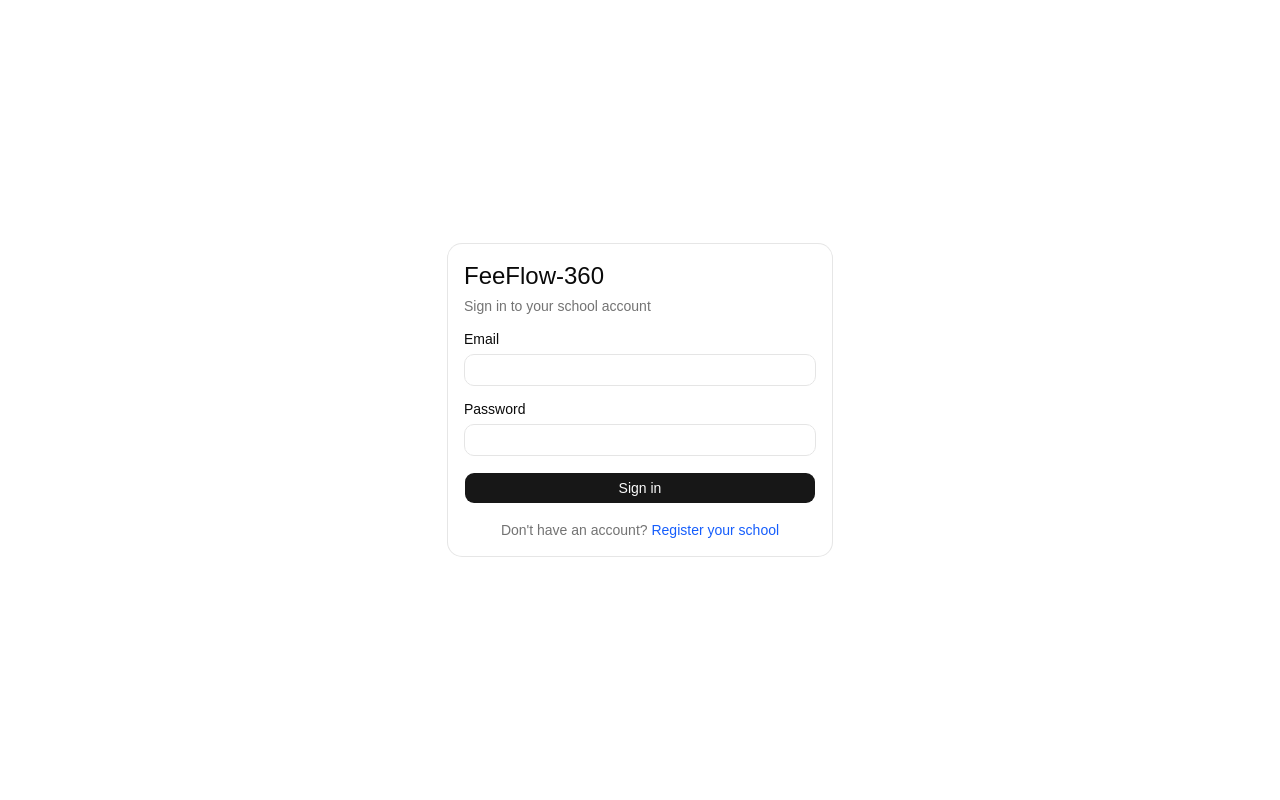
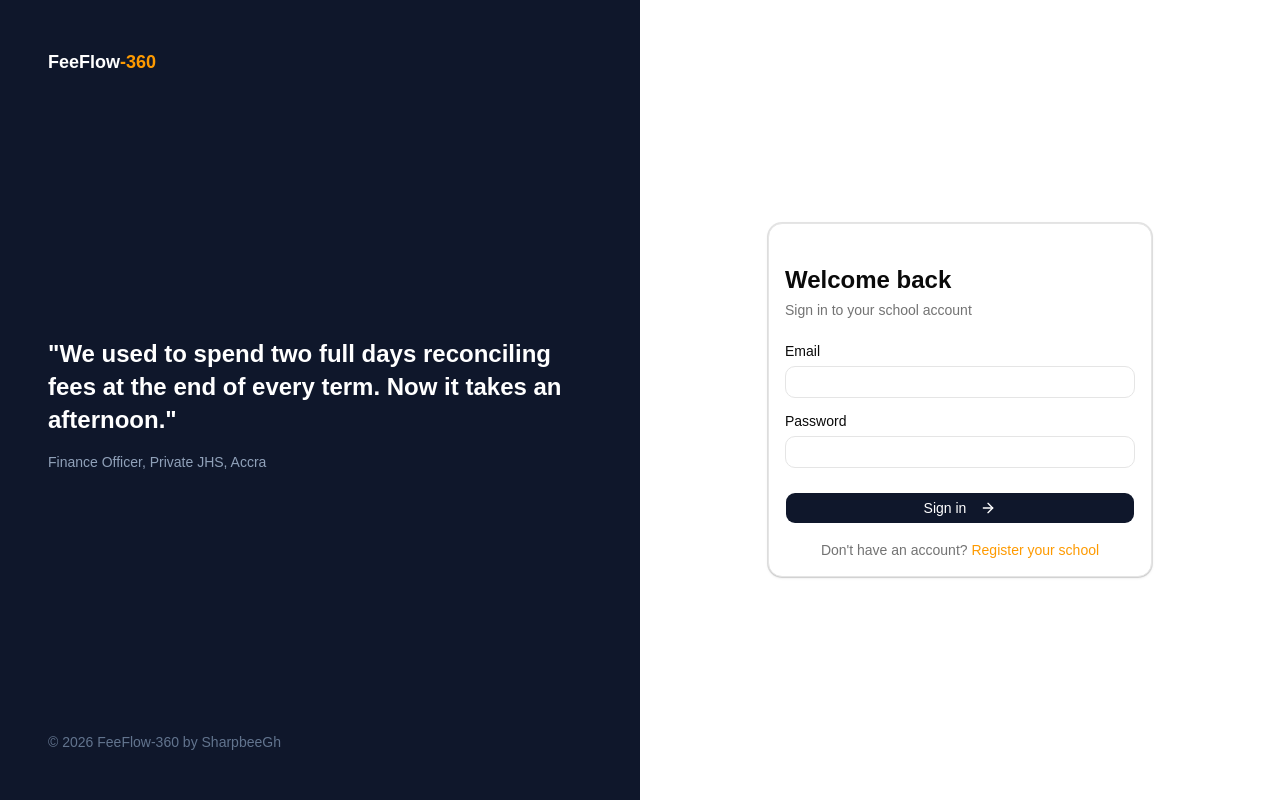
Before and after one commit to SharpbeeGh-Eduflow360/feeflow-360, a React (Vite) app: page /login in a window 1280 px wide. Built offline with nearby package versions, Linux system fonts and the light colour scheme; no server answers.

Commit message:
feat: redesign login page with split-screen brand layout

```diff
--- a/src/pages/Login.tsx
+++ b/src/pages/Login.tsx
@@ -1,17 +1,13 @@
 import { useState } from 'react'
 import type { FormEvent } from 'react'
 import { Link, useNavigate } from 'react-router-dom'
+import { motion } from 'framer-motion'
 import { supabase } from '@/lib/supabase'
 import { Button } from '@/components/ui/button'
 import { Input } from '@/components/ui/input'
 import { Label } from '@/components/ui/label'
-import {
-  Card,
-  CardContent,
-  CardDescription,
-  CardHeader,
-  CardTitle,
-} from '@/components/ui/card'
+import { Card, CardContent } from '@/components/ui/card'
+import { ArrowRight } from 'lucide-react'
 
 export default function Login() {
   const navigate = useNavigate()
@@ -41,14 +37,52 @@ export default function Login() {
   }
 
   return (
-    <div className="min-h-screen flex items-center justify-center p-4">
-      <Card className="w-full max-w-sm">
-        <CardHeader>
-          <CardTitle className="text-2xl">FeeFlow-360</CardTitle>
-          <CardDescription>Sign in to your school account</CardDescription>
-        </CardHeader>
-        <CardContent>
-          <form onSubmit={handleSubmit} className="flex flex-col gap-4">
+    <div className="flex min-h-screen">
+      {/* Left: brand panel — hidden on small screens */}
+      <div className="relative hidden w-1/2 flex-col justify-between bg-brand-navy p-12 lg:flex">
+        <Link to="/" className="text-lg font-bold text-white">
+          FeeFlow<span className="text-brand-gold">-360</span>
+        </Link>
+
+        <motion.div
+          initial={{ opacity: 0, y: 20 }}
+          animate={{ opacity: 1, y: 0 }}
+          transition={{ duration: 0.6 }}
+        >
+          <p className="text-2xl font-semibold leading-snug text-white">
+            "We used to spend two full days reconciling fees at the end of
+            every term. Now it takes an afternoon."
+          </p>
+          <p className="mt-4 text-sm text-slate-400">
+            Finance Officer, Private JHS, Accra
+          </p>
+        </motion.div>
+
+        <p className="text-sm text-slate-500">
+          © {new Date().getFullYear()} FeeFlow-360 by SharpbeeGh
+        </p>
+      </div>
+
+      {/* Right: form */}
+      <div className="flex w-full flex-col items-center justify-center p-6 lg:w-1/2">
+        <Link to="/" className="mb-8 text-lg font-bold text-brand-navy dark:text-white lg:hidden">
+          FeeFlow<span className="text-brand-gold">-360</span>
+        </Link>
+
+        <motion.div
+          initial={{ opacity: 0, y: 20 }}
+          animate={{ opacity: 1, y: 0 }}
+          transition={{ duration: 0.5 }}
+          className="w-full max-w-sm"
+        >
+          <Card className="border-0 shadow-none lg:border lg:shadow-sm">
+            <CardContent className="pt-6">
+              <h1 className="text-2xl font-bold">Welcome back</h1>
+              <p className="mt-1 text-sm text-muted-foreground">
+                Sign in to your school account
+              </p>
+
+              <form onSubmit={handleSubmit} className="mt-6 flex flex-col gap-4">
                 <div className="flex flex-col gap-2">
                   <Label htmlFor="email">Email</Label>
                   <Input
@@ -70,23 +104,28 @@ export default function Login() {
                   />
                 </div>
 
-            {error && (
-              <p className="text-sm text-red-600">{error}</p>
-            )}
+                {error && <p className="text-sm text-red-600">{error}</p>}
 
-            <Button type="submit" disabled={loading}>
+                <Button
+                  type="submit"
+                  disabled={loading}
+                  className="mt-2 bg-brand-navy text-white hover:bg-brand-navy-light"
+                >
                   {loading ? 'Signing in...' : 'Sign in'}
+                  {!loading && <ArrowRight className="ml-2 h-4 w-4" />}
                 </Button>
 
-            <p className="text-sm text-center text-muted-foreground">
+                <p className="text-center text-sm text-muted-foreground">
                   Don't have an account?{' '}
-              <Link to="/register" className="text-blue-600 font-medium">
+                  <Link to="/register" className="font-medium text-brand-gold hover:underline">
                     Register your school
                   </Link>
                 </p>
               </form>
             </CardContent>
           </Card>
+        </motion.div>
+      </div>
     </div>
   )
 }
```
Lines whose indentation alone changed are shown as unchanged.
